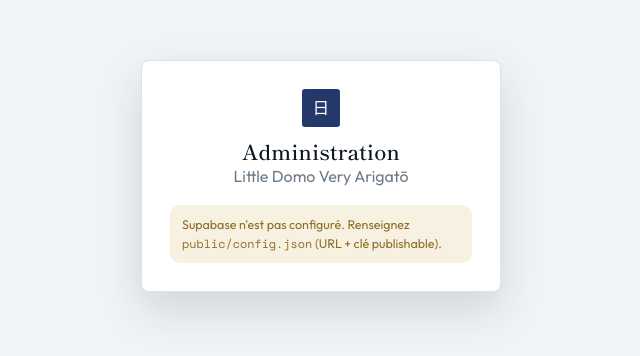
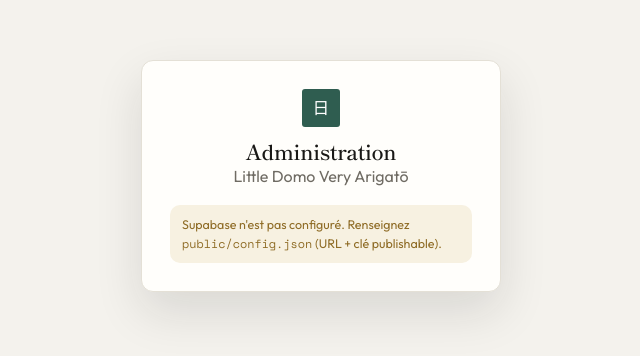
Before and after one commit to ValentinDelpy/japon-2026, an Angular app: page /admin/login in a window 1280 px wide. Shown: the part 224-580 px from the top of the page, without its empty margins (319-959 px from the left). Built offline with nearby package versions, Linux system fonts and the light colour scheme; no server answers.

Commit message:
UI refonte Kaido - sidebar ivoire claire, barre superieure editoriale avec titre de page, bandeau de chiffres sans cartes, palette evergreen/brique

```diff
--- a/css/style.css
+++ b/css/style.css
@@ -1479,3 +1479,154 @@
 .mobile-header .mobile-title-jp { background: var(--accent); }
 .tl-dot { box-shadow: 0 0 0 2px var(--bg), 0 0 0 3px var(--border); }
 .gd-section-title, .phrase-section-title, .stats-section-title { border-bottom-color: var(--border2); }
+
+/* ════════════════════════════════════════════════════════════════
+   E — KAIDO (direction éditoriale)
+   Ivoire clair · Evergreen 常磐 · Brique · Or · sections à filets
+   ════════════════════════════════════════════════════════════════ */
+
+:root {
+  --bg: #f4f2ed; --surface: #fffefb; --surface2: #ece9e1; --surface3: #e2ded3;
+  --border: #e4e0d6; --border2: #cfc9bb; --snow: #fffefb; --white: #ffffff; --paper-warm: #faf8f3;
+  --ink: #191816; --ink2: #4c4943; --ink3: #6f6b63;
+  --accent: #2f5d50; --accent-d: #234a40; --accent-l: #e6efec;
+  --accent2: #a8483a; --accent2-l: #f6e9e6;
+  --vermillion: #a8483a; --vermillion-l: #f6e9e6;
+  --sage: #4f7a5a; --sage-l: #e9f0ea; --sage-d: #3c5e46;
+  --blush: #a8483a; --blush-l: #f6e9e6; --blush-d: #86382d;
+  --sky: #3f6d8c; --sky-l: #e9f0f5; --sky-d: #31566f;
+  --amber: #a9822f; --amber-l: #f7f1e1; --amber-d: #7f611f; --amber-dark: #8f6c26;
+  --lavender: #6b5a8a; --lavender-l: #efecf4;
+  --seal: #a8483a; --seal-l: #cf8f84; --sumi: #191816;
+  --r-sm: 3px; --r-md: 5px; --r-lg: 8px; --r-xl: 12px; --r: 5px;
+  --shadow-xs: 0 1px 1px rgba(25, 24, 22, .03);
+  --shadow-sm: 0 1px 2px rgba(25, 24, 22, .04);
+  --shadow-md: 0 8px 24px rgba(25, 24, 22, .07);
+  --shadow-lg: 0 20px 48px rgba(25, 24, 22, .12);
+  --sidebar-bg: #fffefb; --sidebar-border: var(--border);
+  --sidebar-text: var(--ink2); --sidebar-text-active: var(--accent);
+  --sidebar-active-bg: var(--accent-l); --sidebar-hover-bg: var(--surface2);
+  --header-bg: rgba(244, 242, 237, .88);
+}
+
+[data-theme="sakura"] {
+  --bg: #faf5f4; --surface: #fffcfb; --surface2: #f4eae8; --surface3: #ecdfdd;
+  --border: #ecdfdc; --border2: #d8c2be; --snow: #fffcfb; --white: #ffffff; --paper-warm: #fdf8f6;
+  --ink: #201715; --ink2: #5a4642; --ink3: #8a726d;
+  --accent: #8a3f52; --accent-d: #6e3041; --accent-l: #f6e9ee;
+  --accent2: #a8483a; --accent2-l: #f6e9e6;
+  --vermillion: #a8483a; --vermillion-l: #f6e9e6;
+  --sage: #6f6a8a; --sage-l: #eeedf6; --sage-d: #565278;
+  --blush: #b0446a; --blush-l: #f9e9ef; --blush-d: #8c3453;
+  --sky: #6b5aa0; --sky-l: #efecf8; --sky-d: #52447d;
+  --amber: #a86a3f; --amber-l: #f7efe8; --amber-d: #824f2c; --amber-dark: #8f5a33;
+  --lavender: #8a5a9a; --lavender-l: #f3ecf6;
+  --seal: #8a3f52; --seal-l: #c490a0; --sumi: #201715;
+  --sidebar-bg: #fffcfb; --sidebar-text: var(--ink2); --sidebar-text-active: var(--accent);
+  --sidebar-active-bg: var(--accent-l); --sidebar-hover-bg: var(--surface2);
+  --header-bg: rgba(250, 245, 244, .88);
+}
+
+[data-theme="dark"] {
+  --bg: #0d100e; --surface: #141815; --surface2: #1b211d; --surface3: #232b26;
+  --border: #242c26; --border2: #36423a; --snow: #141815; --white: #1b211d; --paper-warm: #101411;
+  --ink: #e9ede9; --ink2: #a7b0a9; --ink3: #7d877f;
+  --accent: #7fb69f; --accent-d: #a3cdb9; --accent-l: rgba(127, 182, 159, .15);
+  --accent2: #d98a76; --accent2-l: rgba(217, 138, 118, .15);
+  --vermillion: #d98a76; --vermillion-l: rgba(217, 138, 118, .15);
+  --sage: #7fb69f; --sage-l: rgba(127, 182, 159, .15); --sage-d: #a3cdb9;
+  --blush: #d98a76; --blush-l: rgba(217, 138, 118, .15); --blush-d: #e8a897;
+  --sky: #7fa8c4; --sky-l: rgba(127, 168, 196, .15); --sky-d: #a6c6dc;
+  --amber: #d0aa5a; --amber-l: rgba(208, 170, 90, .15); --amber-d: #e2c485; --amber-dark: #d0aa5a;
+  --lavender: #a99ad8; --lavender-l: rgba(169, 154, 216, .15);
+  --seal: #d98a76; --seal-l: #e8a897; --sumi: #0d100e;
+  --shadow-sm: 0 1px 2px rgba(0, 0, 0, .5);
+  --shadow-md: 0 8px 24px rgba(0, 0, 0, .5);
+  --shadow-lg: 0 20px 48px rgba(0, 0, 0, .6);
+  --sidebar-bg: #0b0e0c; --sidebar-border: #1e241f;
+  --sidebar-text: #9aa39c; --sidebar-text-active: #e9ede9;
+  --sidebar-active-bg: rgba(127, 182, 159, .15); --sidebar-hover-bg: rgba(255, 255, 255, .05);
+  --header-bg: rgba(13, 16, 14, .88);
+}
+
+/* Barre supérieure éditoriale (toutes tailles) */
+.mobile-header { display: flex; padding: 12px 18px; }
+.topbar-title { display: none; font-family: 'Shippori Mincho', serif; font-size: 1.2rem; font-weight: 600; letter-spacing: .01em; }
+.mobile-title-text { display: inline; }
+@media (min-width: 861px) {
+  .mobile-header { padding: 16px 48px; }
+  .mobile-header .mobile-title { display: none; }
+  .topbar-title { display: block; }
+}
+
+/* Typographie éditoriale */
+h1 { font-size: clamp(1.9rem, 4vw, 2.8rem); letter-spacing: -.015em; }
+.page-header { margin-bottom: 40px; }
+.page-header .subtitle { font-size: .95rem; }
+
+/* Sidebar ivoire claire */
+.sidebar { background: var(--surface); border-right: 1px solid var(--border); }
+.logo-mark { background: var(--accent); color: #fff; border-radius: 3px; box-shadow: none; }
+.logo-title { color: var(--ink); }
+.logo-subtitle { color: var(--ink3); }
+.nav-group-label { color: var(--ink3); opacity: .75; }
+.nav-link { color: var(--ink2); }
+.nav-link:hover { color: var(--ink); background: var(--surface2); padding-left: 15px; }
+.nav-link.active { color: var(--accent); background: var(--accent-l); box-shadow: none; }
+.nav-link.active::before { content: ''; position: absolute; left: 0; top: 50%; transform: translateY(-50%); width: 3px; height: 20px; background: var(--accent); border-radius: 0 3px 3px 0; }
+.countdown-widget { background: var(--surface2); border: 1px solid var(--border); }
+.countdown-days { color: var(--accent); }
+.exchange-widget { background: var(--surface2); border: 1px solid var(--border); }
+.exchange-label { color: var(--ink3); }
+.exchange-value { color: var(--amber); }
+.sync-time { color: var(--ink3); }
+.icon-btn { background: var(--surface2); border: 1px solid var(--border); color: var(--ink2); }
+.icon-btn:hover { background: var(--accent-l); color: var(--accent); border-color: transparent; }
+.sidebar-search { background: var(--surface2); border: 1px solid var(--border); color: var(--ink2); }
+.sidebar-search:hover { background: var(--surface3); color: var(--ink); }
+.sidebar-search kbd { border-color: var(--border2); color: var(--ink3); }
+.admin-seal { background: var(--accent-l); border: 1px solid transparent; color: var(--accent-d); }
+.admin-seal:hover { background: var(--accent); border-color: var(--accent); color: #fff; }
+.admin-seal-mark { background: var(--accent); color: #fff; }
+.mobile-close { color: var(--ink3); }
+.mobile-close:hover { color: var(--ink); }
+
+/* Bandeau de chiffres éditorial (sans cartes) */
+.stats-row {
+  display: grid; grid-template-columns: repeat(auto-fit, minmax(150px, 1fr)); gap: 0;
+  border-top: 1px solid var(--border); border-bottom: 1px solid var(--border); margin-bottom: 40px;
+}
+.stat-card { background: transparent; border: none; border-right: 1px solid var(--border); border-radius: 0; box-shadow: none; padding: 22px 24px; }
+.stat-card:last-child { border-right: none; }
+.stat-card:hover { transform: none; box-shadow: none; }
+.stat-value { font-size: 1.55rem; }
+.stat-label { letter-spacing: .16em; }
+
+/* Sections : filets fins, pas d'ombres */
+.card-base, .map-container, .stops-panel, .budget-table-wrap, .budget-summary, .itinerary-full-table,
+.summary-card, .converter-card, .print-calendar, .recap-section, .packing-progress-bar-wrap,
+.packing-cat, .cl-phase, .logistique-card, .j101-section, .meteo-card, .meteo-packing-tip,
+.agenda-city-block, .resto-card, .souvenir-card, .phrase-card, .stats-big-card, .stats-fun-card,
+.surprise-card, .progress-strip, .home-panel, .stop-card, .guide-dest-card, .discover-card,
+.admin-form, .before-card, .live-hero {
+  background: var(--surface); border: 1px solid var(--border); border-radius: var(--r-lg); box-shadow: none;
+}
+.map-title-bar, .stops-panel-header, .recap-header, .converter-header, .calendar-header {
+  background: transparent; border-bottom: 1px solid var(--border); letter-spacing: .16em; padding: 16px 20px;
+}
+
+/* Hero : voile evergreen */
+.dash-hero-overlay { background: linear-gradient(180deg, rgba(13, 16, 14, .2) 0%, rgba(13, 16, 14, .5) 55%, rgba(13, 16, 14, .92) 100%); }
+.dash-hero-arrow { color: #e8c9a0; }
+.dash-hero-side { background: rgba(255, 255, 255, .1); border-color: rgba(255, 255, 255, .2); }
+
+/* Accents */
+.btn-primary { background: var(--accent); box-shadow: none; }
+.btn-primary:hover { background: var(--accent-d); box-shadow: none; }
+.btn-secondary { background: transparent; border: 1px solid var(--border2); }
+.stops-count, .guide-dest-num { background: var(--accent); }
+.prog-fill-blush { background: var(--accent); }
+.bottom-nav-link.active { background: var(--accent-l); color: var(--accent); }
+.mobile-header .mobile-title-jp { background: var(--accent); }
+.surprise-btn { background: var(--accent); border-radius: var(--r-md); }
+.tl-dot { box-shadow: 0 0 0 2px var(--bg), 0 0 0 3px var(--border); }
--- a/src/app/layout/shell.ts
+++ b/src/app/layout/shell.ts
@@ -1,5 +1,7 @@
 import { ChangeDetectionStrategy, Component, computed, inject, signal } from '@angular/core';
-import { RouterLink, RouterLinkActive, RouterOutlet } from '@angular/router';
+import { toSignal } from '@angular/core/rxjs-interop';
+import { NavigationEnd, Router, RouterLink, RouterLinkActive, RouterOutlet } from '@angular/router';
+import { filter, map } from 'rxjs';
 import { ContentService } from '../core/content.service';
 import { ExchangeService } from '../core/exchange.service';
 import { SearchService } from '../core/search.service';
@@ -69,7 +71,8 @@
 
     <main class="main-content">
       <header class="mobile-header">
-        <span class="mobile-title"><span class="mobile-title-jp">⛩️</span> Little Domo</span>
+        <span class="mobile-title"><span class="mobile-title-jp">日</span><span class="mobile-title-text">Little Domo</span></span>
+        <span class="topbar-title">{{ pageTitle() }}</span>
         <div class="mobile-header-actions">
           <button class="icon-btn" (click)="search.show()" aria-label="Rechercher"><app-icon name="search" [size]="16" /></button>
           <a class="icon-btn admin-btn" routerLink="/admin" aria-label="Administration" title="Administration">印</a>
@@ -123,6 +126,18 @@
   readonly theme = inject(ThemeService);
   readonly search = inject(SearchService);
   readonly menuOpen = signal(false);
+  private readonly router = inject(Router);
+
+  private readonly currentPath = toSignal(
+    this.router.events.pipe(
+      filter((e) => e instanceof NavigationEnd),
+      map(() => (this.router.url.split('?')[0].replace(/^\//, '').split('/')[0] || 'dashboard'))
+    ),
+    { initialValue: this.router.url.split('?')[0].replace(/^\//, '').split('/')[0] || 'dashboard' }
+  );
+  readonly pageTitle = computed(
+    () => this.groups.flatMap((g) => g.items).find((i) => i.path === this.currentPath())?.label ?? 'Little Domo'
+  );
 
   readonly groups: NavGroup[] = [
     { label: 'Voyage', items: [
```
